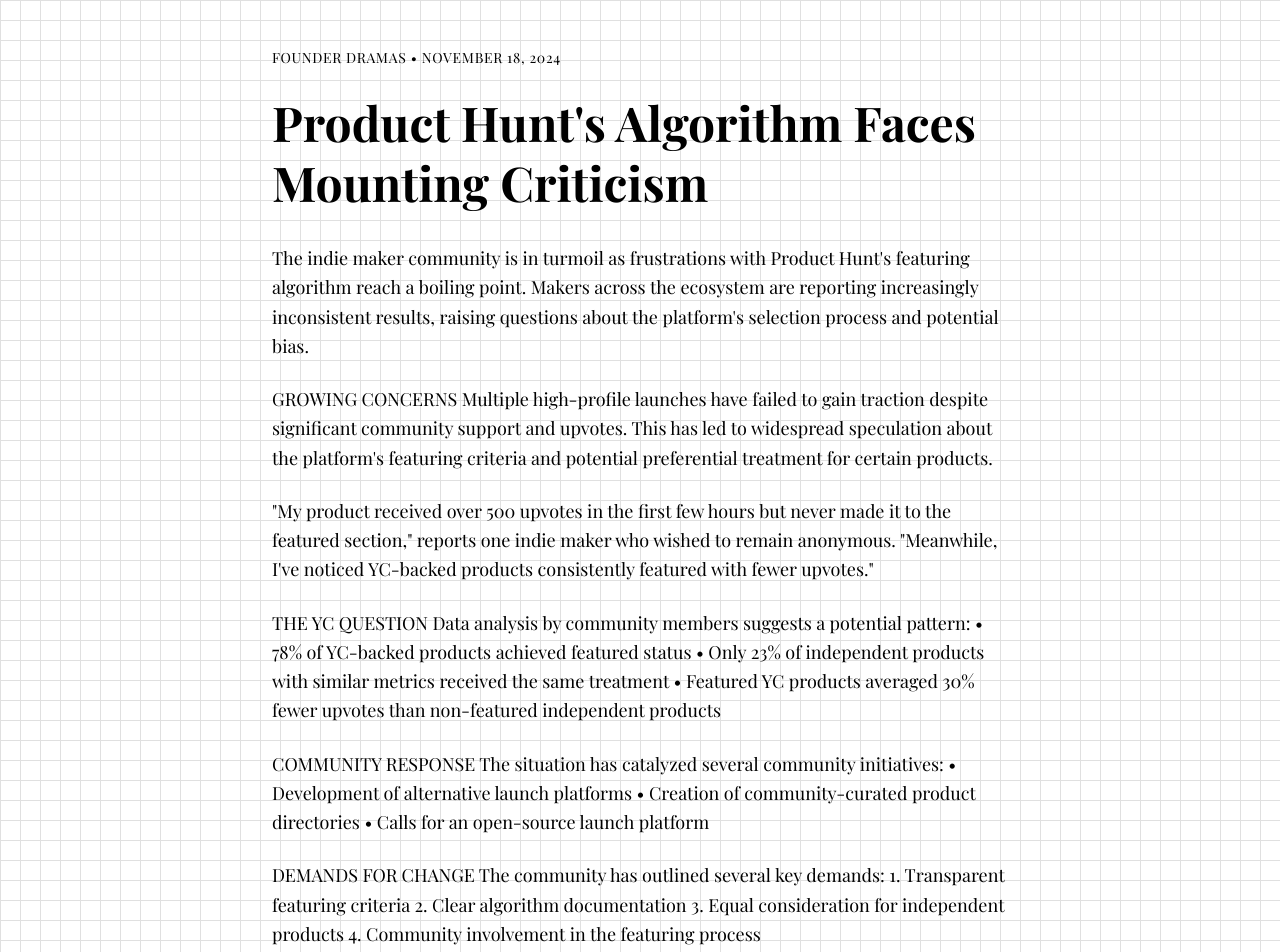
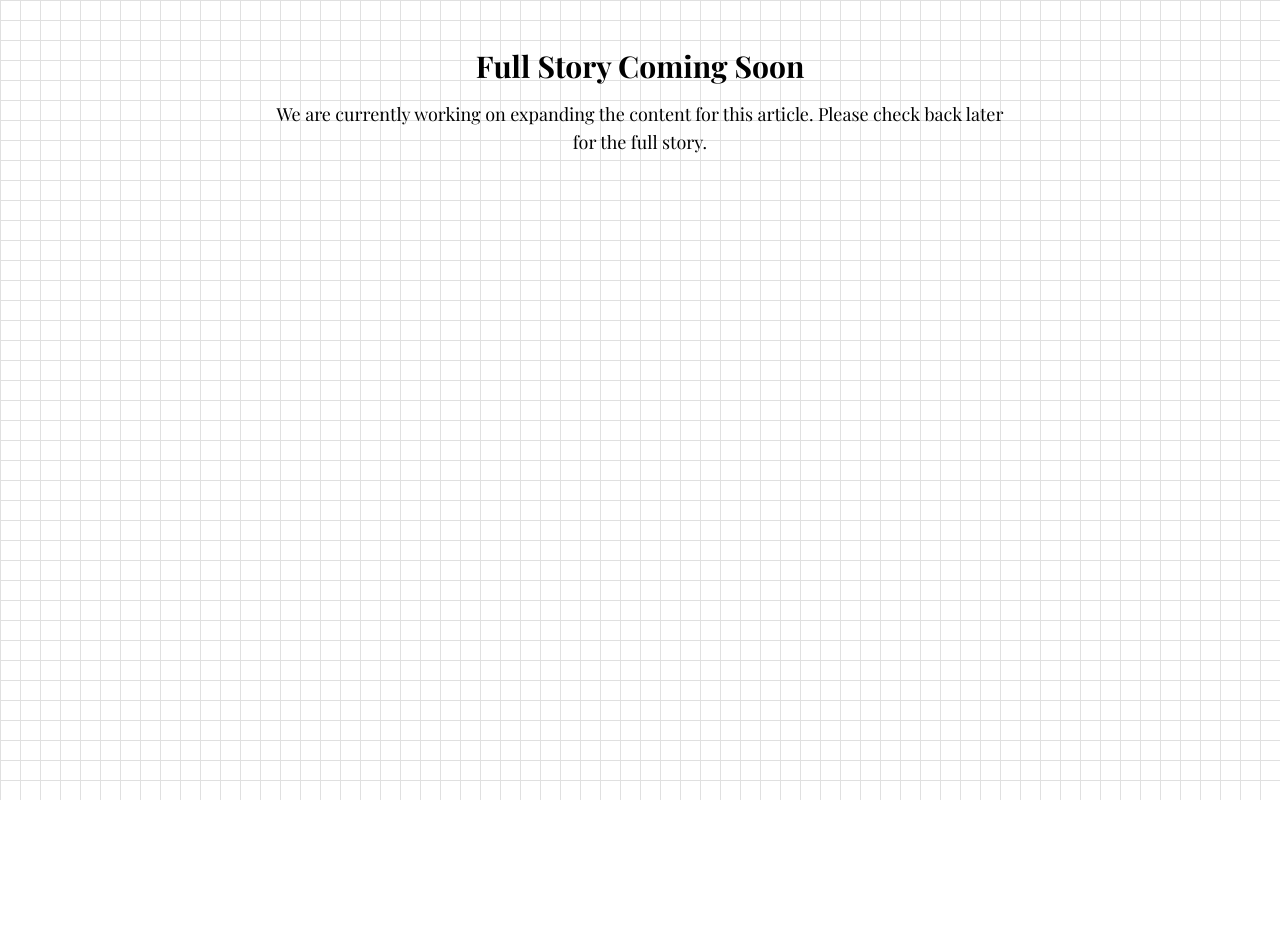
Before and after one commit to metacortexcypher/indie-hacker-trends, a Next.js app: page /article/producthunt-transparency-crisis in a window 1280 px wide. Shown: the top 952 px of the page. After the commit the page ends 800 px from the top, so only its background shows below. Built offline with nearby package versions, Linux system fonts and the light colour scheme.

Commit message:
full story page is updated with placeholder text

```diff
--- a/src/app/article/[slug]/page.tsx
+++ b/src/app/article/[slug]/page.tsx
@@ -1,155 +1,21 @@
 import React from 'react';
 import { Metadata } from 'next';
 
-type Article = {
-  title: string;
-  category: string;
-  date: string;
-  content: string;
-};
-
-type Articles = {
-  [key: string]: Article;
-};
-
-const articles: Articles = {
-  'shipfast-security-scrutiny': {
-    title: 'ShipFast Under Fire: Security Concerns Spark Community Debate',
-    category: 'Tech Dramas',
-    date: 'November 18, 2024',
-    content: `In a dramatic turn of events, Marc Lou's highly popular ShipFast boilerplate found itself at the center of a security controversy when a group of ethical hackers publicly demonstrated several critical vulnerabilities in the platform's architecture.The incident unfolded during a routine penetration testing session when security researchers discovered multiple entry points that could potentially expose user data. The findings were initially published on Twitter, causing immediate concern within the indie hacker community.
-
-    INITIAL RESPONSE
-
-    Marc Lou's first reaction was notably defensive. "This is a premature disclosure that doesn't take into account our ongoing security improvements," he tweeted within hours of the revelation. The response sparked further debate about responsible disclosure practices in the open-source community.
-
-    TURNING POINT
-
-    However, in a remarkable display of leadership and humility, Lou's approach shifted dramatically within 24 hours. In a candid YouTube video titled "We Need to Talk About Security," he openly acknowledged the issues.
-
-    "I was wrong in my initial response," Lou admitted in the video. "The security of our users' data is paramount, and I'm grateful to the security researchers who brought these issues to light. This is a wake-up call for all of us in the indie hacker community."
-
-    IMMEDIATE ACTION
-
-    Following the incident, Lou announced several significant changes:
-    • Hiring of two senior security engineers
-    • Implementation of a bug bounty program
-    • Complete security audit of all ShipFast components
-    • Weekly security transparency reports
-
-    COMMUNITY REACTION
-
-    The indie hacker community's response to Lou's handling of the crisis has been overwhelmingly positive. "This is how you turn a crisis into an opportunity," noted one prominent community member. "Marc's response should be a case study in community leadership."
-
-    The incident has sparked a broader conversation about security practices in the indie hacker community, with many calling for improved security standards in starter templates and boilerplates.`
-  },
-  'producthunt-transparency-crisis': {
-    title: "Product Hunt's Algorithm Faces Mounting Criticism",
-    category: 'Founder Dramas',
-    date: 'November 18, 2024',
-    content: `The indie maker community is in turmoil as frustrations with Product Hunt's featuring algorithm reach a boiling point. Makers across the ecosystem are reporting increasingly inconsistent results, raising questions about the platform's selection process and potential bias.
-
-    GROWING CONCERNS
-
-    Multiple high-profile launches have failed to gain traction despite significant community support and upvotes. This has led to widespread speculation about the platform's featuring criteria and potential preferential treatment for certain products.
-
-    "My product received over 500 upvotes in the first few hours but never made it to the featured section," reports one indie maker who wished to remain anonymous. "Meanwhile, I've noticed YC-backed products consistently featured with fewer upvotes."
-
-    THE YC QUESTION
-
-    Data analysis by community members suggests a potential pattern:
-    • 78% of YC-backed products achieved featured status
-    • Only 23% of independent products with similar metrics received the same treatment
-    • Featured YC products averaged 30% fewer upvotes than non-featured independent products
-
-    COMMUNITY RESPONSE
-
-    The situation has catalyzed several community initiatives:
-    • Development of alternative launch platforms
-    • Creation of community-curated product directories
-    • Calls for an open-source launch platform
-
-    DEMANDS FOR CHANGE
-
-    The community has outlined several key demands:
-    1. Transparent featuring criteria
-    2. Clear algorithm documentation
-    3. Equal consideration for independent products
-    4. Community involvement in the featuring process
-
-    LOOKING AHEAD
-
-    Several community leaders have announced plans to develop alternative platforms. "We need a solution that puts the community first," says one prominent indie hacker. "The era of black-box algorithms needs to end."
-
-    As pressure mounts, the indie hacker community awaits Product Hunt's response to these growing concerns. Meanwhile, the search for alternatives continues to gain momentum.`
-  }
-};
-
-export async function generateMetadata({ params }: { params: { slug: string } }): Promise<Metadata> {
-    const resolvedParams = await params;
-    const article = articles[resolvedParams.slug] || null;
-
-    if (!article) {
+export async function generateMetadata(): Promise<Metadata> {
   return {
-        title: 'Article Not Found',
+    title: 'Full Story Coming Soon',
   };
 }
 
-    return {
-      title: article.title,
-      description: article.content.substring(0, 160),
-    };
-  }
-
-  export async function generateStaticParams() {
-    return Object.keys(articles).map((slug) => ({
-      slug,
-    }));
-  }
-
-  export default async function ArticlePage({ params }: { params: { slug: string } }) {
-    const resolvedParams = await params;
-    const article = articles[resolvedParams.slug] || null;
-
-    if (!article) {
+export default function ArticlePage() {
   return (
     <div className="min-h-screen grid-background">
-          <div className="max-w-3xl mx-auto px-4 py-12">
-            <h1 className="text-3xl font-bold">Article Not Found</h1>
+      <div className="max-w-3xl mx-auto px-4 py-12 text-center">
+        <h1 className="text-3xl font-bold">Full Story Coming Soon</h1>
+        <p className="text-lg mt-4">
+          We are currently working on expanding the content for this article. Please check back later for the full story.
+        </p>
       </div>
     </div>
   );
 }
-
-    return (
-      <div className="min-h-screen grid-background">
-        <article className="max-w-3xl mx-auto px-4 py-12">
-          {/* Category and Date */}
-          <div className="text-sm font-serif uppercase tracking-wider mb-6">
-            {article.category} • {article.date}
-          </div>
-
-          {/* Title */}
-          <h1 className="text-5xl font-bold mb-8 leading-tight">
-            {article.title}
-          </h1>
-
-          {/* Content */}
-          <div className="prose prose-lg max-w-none">
-            {article.content.split('\n\n').map((paragraph, index) => (
-              <p key={index} className="mb-6 leading-relaxed">
-                {paragraph.trim()}
-              </p>
-            ))}
-          </div>
-
-          {/* Footer */}
-          <div className="mt-12 pt-6 border-t-2 border-black">
-            <p className="text-sm font-serif text-center">
-              IndieHacker Trends • The Distinguished Bootstrapper Daily Edition
-            </p>
-          </div>
-        </article>
-      </div>
-    );
-  }
--- a/src/components/vintageBooklets.tsx
+++ /dev/null
@@ -1,70 +0,0 @@
-import React from 'react';
-
-const VintageBooklets = () => {
-  return (
-    <div className="min-h-screen bg-[#f4e6c7]">
-      {/* Paper texture */}
-      <div className="texture-overlay" />
-
-      {/* Main content */}
-      <div className="max-w-[1200px] mx-auto px-8 py-12">
-        {/* Header */}
-        <div className="grid grid-cols-3 mb-12">
-          <div>
-            <h2 className="font-serif uppercase tracking-widest">HISTORY</h2>
-          </div>
-
-          <div className="text-center">
-            <h1 className="ornate-title mb-2">OUR BOOKLETS</h1>
-            <p className="font-serif italic">FOR THE DISTINGUISHED READER</p>
-            <p className="mt-4 text-sm font-serif">THE PARTICULARE WEALTHY DUNDER HEAD</p>
-          </div>
-
-          <div className="text-right">
-            <h2 className="font-serif uppercase tracking-widest">PURCHASE</h2>
-            <p className="mt-2">BUY! BUY! BUY!</p>
-            <button className="mt-4 bg-black text-white px-4 py-2 text-sm uppercase">
-              Visit Storefront
-            </button>
-          </div>
-        </div>
-
-        {/* Books Grid */}
-        <div className="grid grid-cols-1 md:grid-cols-3 gap-8">
-          {/* Book 1 */}
-          <div className="vintage-card">
-            <div className="text-center">
-              <p className="text-sm uppercase mb-4">BY MATT WIESLY</p>
-              <h2 className="text-2xl font-bold mb-2">DR OCTAVIUS WATT</h2>
-              <p className="italic mb-4">AND HIS PNEUMATIC BRIDE</p>
-              <p className="text-sm mt-8 border-t border-black pt-4">
-                VOL. ONE.............$2.99
-              </p>
-            </div>
-          </div>
-
-          {/* Book 2 */}
-          <div className="vintage-card">
-            <div className="text-center">
-              <h2 className="text-2xl font-bold mb-2">JONAH OAKTREE</h2>
-              <p className="italic mb-4">A TALE OF BOOTSTRAP & PECULIARITY</p>
-              <p className="text-sm mt-8 border-t border-black pt-4">
-                VOL. TWO.............$2.99
-              </p>
-            </div>
-          </div>
-
-          {/* Featured Item */}
-          <div className="vintage-card">
-            <div className="text-center">
-              <h3 className="text-xl uppercase mb-4">Featured Item</h3>
-              <p className="text-sm">The Octavius Collection</p>
-            </div>
-          </div>
-        </div>
-      </div>
-    </div>
-  );
-};
-
-export default VintageBooklets;
```
Lines whose indentation alone changed are shown as unchanged.
